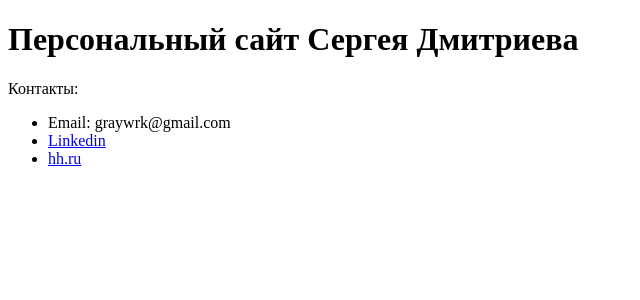
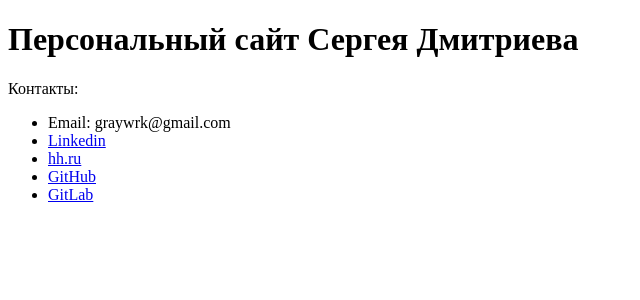
Before and after one commit to graywrk/sdmitriev, a Django app: page / in a window 1280 px wide. Shown: the top 300 px of the page, without its empty margins (0-640 px from the left). Run offline with Django 5.2, Linux system fonts and the light colour scheme.

Commit message:
Auto commit

```diff
--- a/sdmitriev/templates/pages/home.html
+++ b/sdmitriev/templates/pages/home.html
@@ -7,6 +7,8 @@
         <li>Email: graywrk@gmail.com</li>
         <li><a href="https://www.linkedin.com/in/сергей-дмитриев-140872104">Linkedin</a></li>
         <li><a href="https://spb.hh.ru/resume/a1568fd7ff025c992c0039ed1f635a43324761">hh.ru</a></li>
+        <li><a href="https://github.com/graywrk/">GitHub</a</li>
+        <li><a href="https://gitlab.com/graywrk/">GitLab</a></li>
     </ul>
 </p>
 
```
